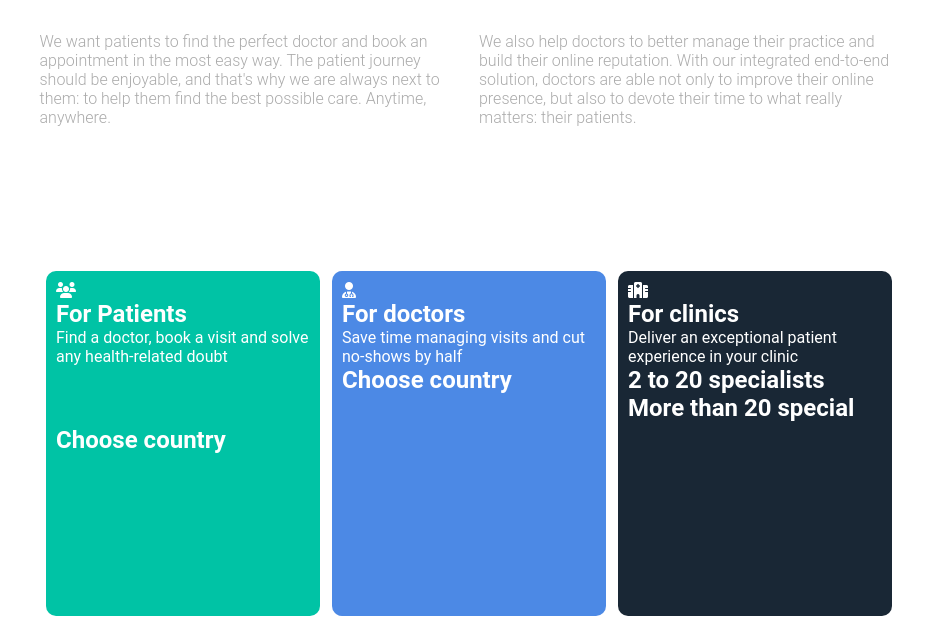
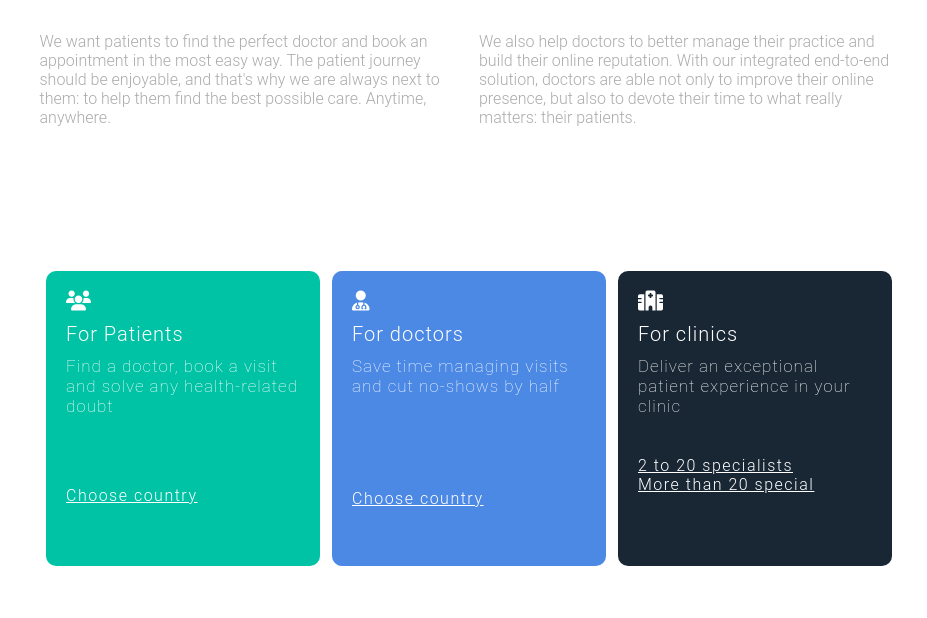
Before and after one commit to salih0023/Docplanner-website, a plain HTML site: page index.html in a window 1280 px wide. Shown: the part 219-837 px from the top of the page, without its empty margins (171-1098 px from the left). Drawn offline with Linux system fonts and the light colour scheme; a web font is replaced by a local one.

Commit message:
work off

```diff
--- a/index.html
+++ b/index.html
@@ -72,7 +72,7 @@
             <!-- For patients -->
             <div class="col-3 vert">
                 <div class="services-items">
-                    <div>
+                    <div class="services-items_patients">
                         <i class="fa-solid fa-users"></i>
                         <h1>For Patients</h1>
                         <p>
@@ -87,7 +87,7 @@
             <!-- for doctors -->
             <div class="col-3 blue">
                 <div class="services-items">
-                    <div>
+                    <div class="services-items_doctors">
                         <i class="fa-solid fa-user-doctor"></i>
                         <h1>For doctors</h1>
                         <p>
@@ -95,7 +95,7 @@
                         </p>
                     </div>
 
-                    <div>
+                    <div class="country">
                         <h2>Choose country</h2>
                     </div>
                 </div>
@@ -103,15 +103,15 @@
             <!-- For clinisc -->
             <div class="col-3 dark">
                 <div class="services-items">
-                    <div>
+                    <div class="services-items_clinic">
                         <i class="fa-sharp fa-solid fa-hospital"></i>
                         <h1>For clinics</h1>
                         <p>
                             Deliver an exceptional patient experience in your clinic
                         </p>
                     </div>
-                    <div>
-                        <h1>2 to 20 specialists</h1>
+                    <div class="country">
+                        <h2>2 to 20 specialists</h2>
                         <h2>More than 20 special</h2>
                     </div>
                 </div>
--- a/style.css
+++ b/style.css
@@ -117,9 +117,9 @@ body {
 /* Tous les col-3 */
 .col-3 {
     width: 274px;
-    height: 345px;
+    height: 295px;
     margin: auto;
-    padding: 10px 10px;
+    padding: 20px 20px;
     border-radius: 10px;
     color: #fff;
 }
@@ -135,9 +135,45 @@ body {
     background: #192735;
 }
 
-/* services section one */
-.country {
-    margin-top: 60px;
+.services-items {
+    display: flex;
+    flex-direction: column;
+}
+
+.services-items i {
+    font-size: 20px;
+}
+
+.services-items h1 {
+    font-size: 20px;
+    font-weight: 300;
+    letter-spacing: 1px;
+    margin: 10px 0;
+}
+
+.services-items p {
+    font-size: 17px;
+    font-weight: 200;
+    letter-spacing: 1px;
+}
+
+.country h2 {
+    font-size: 16px;
+    font-weight: 320;
+    letter-spacing: 1.5px;
+    text-decoration: underline;
+}
+
+.services-items_patients {
+    margin-bottom: 70px;
+}
+
+.services-items_doctors {
+    margin-bottom: 93.5px;
+}
+
+.services-items_clinic {
+    margin-bottom: 40px;
 }
 
 /* section-three section global */
@@ -165,6 +201,7 @@ body {
 .global-items li {
     padding: 0 10px;
     margin: 5px 0;
+
 }
 
  svg {
```
